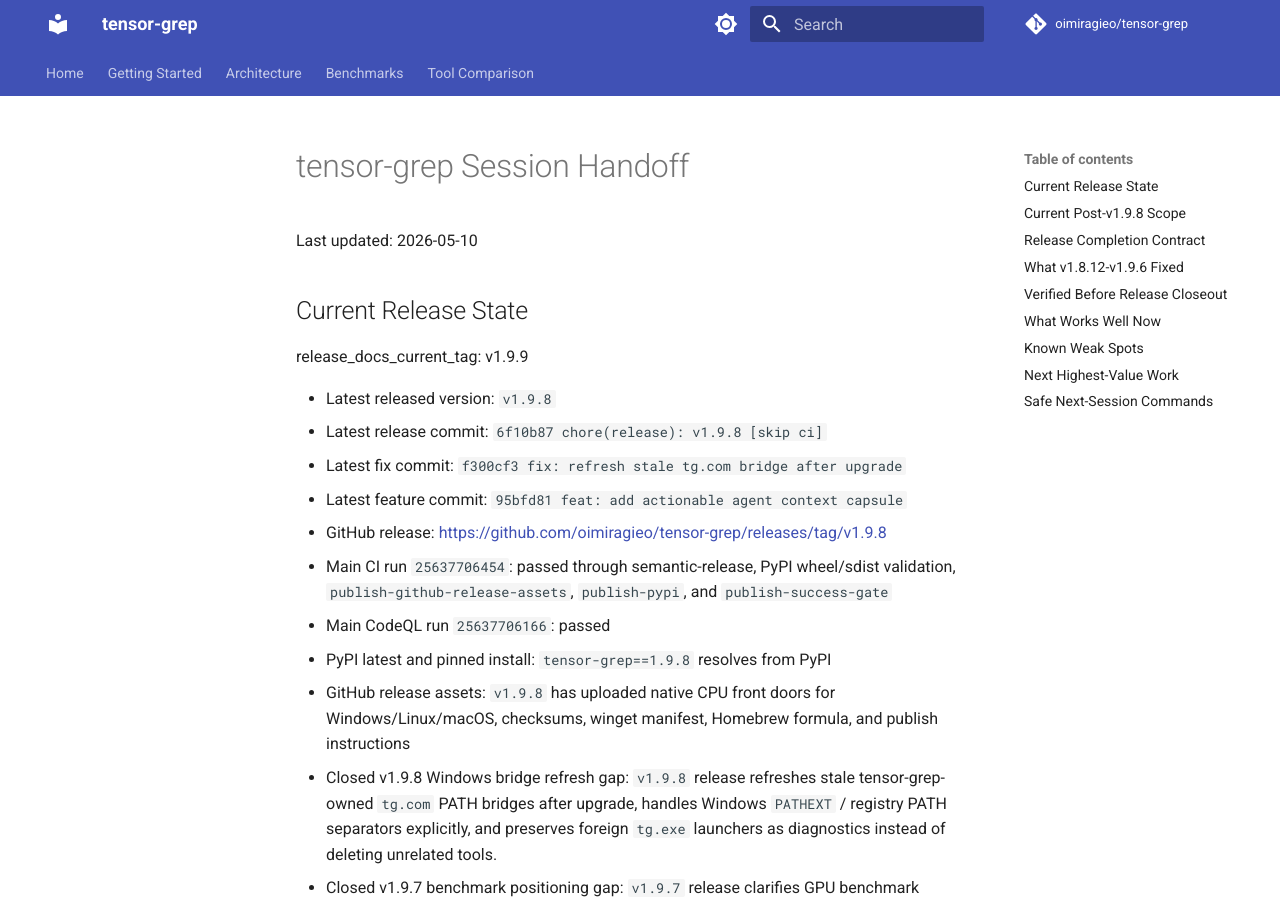
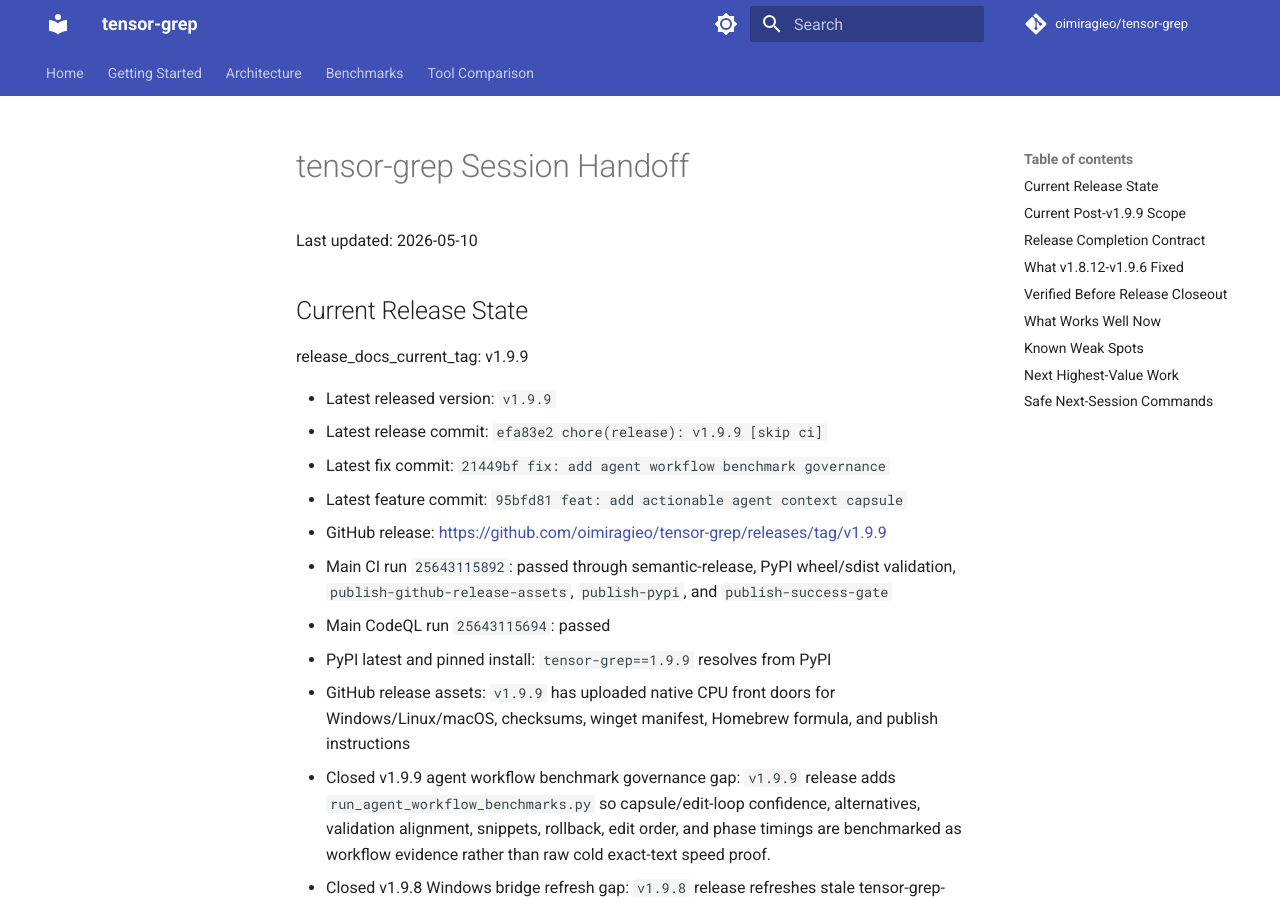
Before and after one commit to oimiragieo/tensor-grep, an MkDocs documentation site: the page built from docs/SESSION_HANDOFF.md, in a window 1280 px wide and 900 px high. Built offline with MkDocs 1.6.1 and Material for MkDocs 9.7.7, drawn with Linux system fonts in a browser that asks for light colours; comment, search, counter and statistics services are not loaded; some of the changed text lies outside the part shown.

Commit message:
fix: harden v1.9.9 dogfood followups

```diff
--- a/docs/SESSION_HANDOFF.md
+++ b/docs/SESSION_HANDOFF.md
@@ -6,15 +6,16 @@
 
 release_docs_current_tag: v1.9.9
 
-- Latest released version: `v1.9.8`
-- Latest release commit: `6f10b87 chore(release): v1.9.8 [skip ci]`
-- Latest fix commit: `f300cf3 fix: refresh stale tg.com bridge after upgrade`
+- Latest released version: `v1.9.9`
+- Latest release commit: `efa83e2 chore(release): v1.9.9 [skip ci]`
+- Latest fix commit: `21449bf fix: add agent workflow benchmark governance`
 - Latest feature commit: `95bfd81 feat: add actionable agent context capsule`
-- GitHub release: <https://github.com/oimiragieo/tensor-grep/releases/tag/v1.9.8>
-- Main CI run `25637706454`: passed through semantic-release, PyPI wheel/sdist validation, `publish-github-release-assets`, `publish-pypi`, and `publish-success-gate`
-- Main CodeQL run `25637706166`: passed
-- PyPI latest and pinned install: `tensor-grep==1.9.8` resolves from PyPI
-- GitHub release assets: `v1.9.8` has uploaded native CPU front doors for Windows/Linux/macOS, checksums, winget manifest, Homebrew formula, and publish instructions
+- GitHub release: <https://github.com/oimiragieo/tensor-grep/releases/tag/v1.9.9>
+- Main CI run `25643115892`: passed through semantic-release, PyPI wheel/sdist validation, `publish-github-release-assets`, `publish-pypi`, and `publish-success-gate`
+- Main CodeQL run `25643115694`: passed
+- PyPI latest and pinned install: `tensor-grep==1.9.9` resolves from PyPI
+- GitHub release assets: `v1.9.9` has uploaded native CPU front doors for Windows/Linux/macOS, checksums, winget manifest, Homebrew formula, and publish instructions
+- Closed v1.9.9 agent workflow benchmark governance gap: `v1.9.9` release adds `run_agent_workflow_benchmarks.py` so capsule/edit-loop confidence, alternatives, validation alignment, snippets, rollback, edit order, and phase timings are benchmarked as workflow evidence rather than raw cold exact-text speed proof.
 - Closed v1.9.8 Windows bridge refresh gap: `v1.9.8` release refreshes stale tensor-grep-owned `tg.com` PATH bridges after upgrade, handles Windows `PATHEXT` / registry PATH separators explicitly, and preserves foreign `tg.exe` launchers as diagnostics instead of deleting unrelated tools.
 - Closed v1.9.7 benchmark positioning gap: `v1.9.7` release clarifies GPU benchmark promotion gates by separating Python GPU scale rows that are unsupported for native CUDA promotion from native CUDA correctness-pass/speed-fail rows, keeps GPU no-crossover evidence explicit, and keeps cold exact-text positioning honest with `rg` as the baseline.
 - Closed v1.9.6 dogfood blocker gap: `v1.9.6` updates the docs/governance release proof, makes directory-level `$file` / `{file}` validation run once per edited file, refreshes NVIDIA GPU install/release paths to CUDA 12.8 / `cu128` for RTX 5070 / Blackwell compatibility, keeps AMD Windows on CPU fallback, expands help diagnostics, and keeps foreign first-PATH `tg` launchers explicit without deleting unrelated tools.
@@ -29,7 +30,7 @@
 - Prior public launcher and agent contract gaps: `v1.8.31` puts the managed native front-door directory ahead of compatibility shim directories on Windows User PATH for fresh shells, exposes top-level `validation_commands` on both `context-render` and `edit-plan` JSON, keeps default `classify` deterministic/local unless `TENSOR_GREP_CLASSIFY_PROVIDER=cybert` opts into CyBERT/Triton, and extends GPU benchmark scale/correctness gates to 1GB/5GB rows.
 - Prior Windows `.cmd` quoted-pattern gap: `v1.8.30` preserves quoted multi-word no-match patterns from `cmd.exe`, direct `tg.cmd`, and Python `subprocess.run([...])` instead of splitting them into shorter false-positive searches plus bogus paths.
 - Prior native-front-door CLI parity gap: `v1.8.29` accepts or intentionally sidecar-routes `tg search --files`, `tg search --multiline` / `-U`, `tg search --null`, `tg run -r`, and `tg classify --format json`; `classify` falls back before expensive provider/model setup when unavailable; and the GPU benchmark harness treats no-match as a valid comparator outcome.
-- Public `v1.9.8` dogfood: direct `C:\Users\oimir\.tensor-grep\bin\tg.exe --version` reports `tg 1.9.8`; PyPI latest and pinned public install resolve `tensor-grep==1.9.8`; `uvx --from tensor-grep==1.9.8 tg --version` reports `tensor-grep 1.9.8`; `tg update` from `1.9.7` installed sidecar `1.9.8` and refreshed the managed native front door; invoking the released `1.9.8` updater refreshed the tensor-grep-owned `tg.com` bridge so fresh `cmd` and unprofiled `pwsh` report `tg 1.9.8`; `tg doctor --json` reports matching native/front-door versions while leaving the unrelated Together CLI `tg.exe` as a separate candidate.
+- Public `v1.9.9` dogfood: direct `C:\Users\oimir\.tensor-grep\bin\tg.exe --version` reports `tg 1.9.9`; PyPI latest and pinned public install resolve `tensor-grep==1.9.9`; `uvx --from tensor-grep==1.9.9 tg --version` reports `tensor-grep 1.9.9`; `tg update` from `1.9.8` installed sidecar `1.9.9` and refreshed the managed native front door; fresh `cmd`, unprofiled `pwsh`, and direct managed native report `tg 1.9.9`.
 - Prior public update dogfood: `tg update` from `v1.9.3` initially hit PyPI propagation lag, then installed sidecar `tensor-grep==1.9.4`, refreshed `~/.tensor-grep/bin/tg.exe`, and verified `tg 1.9.4`. `tg --version`, `cmd /c tg --version`, `pwsh -NoProfile -Command "tg --version"`, WSL `tg --version`, Git Bash `tg --version`, and direct `C:\Users\oimir\.tensor-grep\bin\tg.exe --version` reported `tg 1.9.4`.
 - Prior public installer dogfood: rerunning `scripts/install.ps1` for `v1.8.31` put `C:\Users\oimir\.tensor-grep\bin` ahead of compatibility shim directories on User PATH. A simulated fresh shell resolves `C:\Users\oimir\.tensor-grep\bin\tg.exe` before `C:\Users\oimir\bin\tg.cmd`.
 - Prior public doctor dogfood: `tg doctor --json` reported `version = 1.9.4`, `rust_binary_version_status = matches`, `search_acceleration_backend = standalone-native-tg`, `path_tg_first_launcher_kind = cmd-shim`, `fresh_shell_path_tg_first_launcher_kind = managed-native`, `fresh_shell_path_tg_first_version_matches = true`, and `path_tg_launcher_warning` when the current process still resolves the compatibility shim before the managed native front door.
@@ -44,13 +45,13 @@
 - Fast agent-readiness dogfood before PR #72: `python scripts/agent_readiness.py --output artifacts/agent_readiness_launcher_observability.json` passed all checks, including public version probes, `public-windows-launcher-quoted-patterns`, repo doctor, context consistency, deterministic rg parity edges, generated-root guardrails, AST smoke, MCP context-render smoke, and docs claim hygiene.
 - Repo-dev dogfood: stale in-tree standalone binaries remain skipped unless explicitly pinned with `TG_NATIVE_TG_BINARY` or `TG_MCP_TG_BINARY`.
 
-## Current Post-v1.9.8 Scope
+## Current Post-v1.9.9 Scope
 
-Current release branch is closed. Use a new branch from `origin/main` for follow-up work. The latest fix release is `f300cf3 fix: refresh stale tg.com bridge after upgrade`; main CI run `25637706454`, CodeQL run `25637706166` passed, and semantic-release released `v1.9.8`.
+Current release branch is closed. Use a new branch from `origin/main` for follow-up work. The latest fix release is `21449bf fix: add agent workflow benchmark governance`; main CI run `25643115892`, CodeQL run `25643115694` passed, and semantic-release released `v1.9.9`.
 
-The public Windows `.cmd` bridge quoted multi-word no-match follow-up shipped in `v1.8.30`. The Windows native-first PATH, agent JSON validation-command, local default classify, and GPU scale benchmark follow-ups shipped in `v1.8.31`. The launcher-route observability and benchmark launcher-attribution follow-up shipped in `v1.8.32`. The explicit GPU probe scoping and benchmark launcher warning follow-up shipped in `v1.8.33`. The Actionable Context Capsule v1 shipped in `v1.9.0`; mixed-language capsule trust alignment and GPU recommendation hygiene shipped in `v1.9.1`; edit JSON/rollback safety shipped in `v1.9.2`; explicit Python ranking and quoted validation commands shipped in `v1.9.3`; docs-governance and validation placeholders shipped in `v1.9.4`; native CUDA gate hardening, capsule alternatives, help diagnostics, and foreign launcher diagnostics shipped in `v1.9.5`; directory validation, CUDA 12.8 install paths, help coverage, and release-proof governance shipped in `v1.9.6`; GPU benchmark promotion-gate taxonomy and cold-search positioning shipped in `v1.9.7`; and stale tensor-grep-owned `tg.com` bridge refresh after upgrade shipped in `v1.9.8`.
+The public Windows `.cmd` bridge quoted multi-word no-match follow-up shipped in `v1.8.30`. The Windows native-first PATH, agent JSON validation-command, local default classify, and GPU scale benchmark follow-ups shipped in `v1.8.31`. The launcher-route observability and benchmark launcher-attribution follow-up shipped in `v1.8.32`. The explicit GPU probe scoping and benchmark launcher warning follow-up shipped in `v1.8.33`. The Actionable Context Capsule v1 shipped in `v1.9.0`; mixed-language capsule trust alignment and GPU recommendation hygiene shipped in `v1.9.1`; edit JSON/rollback safety shipped in `v1.9.2`; explicit Python ranking and quoted validation commands shipped in `v1.9.3`; docs-governance and validation placeholders shipped in `v1.9.4`; native CUDA gate hardening, capsule alternatives, help diagnostics, and foreign launcher diagnostics shipped in `v1.9.5`; directory validation, CUDA 12.8 install paths, help coverage, and release-proof governance shipped in `v1.9.6`; GPU benchmark promotion-gate taxonomy and cold-search positioning shipped in `v1.9.7`; stale tensor-grep-owned `tg.com` bridge refresh after upgrade shipped in `v1.9.8`; and agent workflow benchmark governance shipped in `v1.9.9`.
 
-Active post-`v1.9.8` implementation scope:
+Active post-`v1.9.9` implementation scope:
 
 - Continue hardening `tg agent` / Actionable Context Capsule ranking for ambiguous multi-language intent, token economy, follow-up reads, call-site evidence, and workflow benchmarks without changing raw `--format rg`, `--json`, or `--ndjson` semantics.
 - Keep edit validation command parsing and `$file` / `{file}` placeholder substitution argv-safe for quoted Windows paths with spaces.
--- a/docs/examples/rulesets.json
+++ b/docs/examples/rulesets.json
@@ -20,7 +20,7 @@
     },
     {
       "name": "secrets-basic",
-      "description": "Preview rules for obvious hardcoded secret assignments.",
+      "description": "Preview rules for obvious hardcoded secret assignments and provider tokens.",
       "category": "security",
       "status": "preview",
       "default_language": "python",
@@ -30,7 +30,7 @@
         "rust",
         "typescript"
       ],
-      "rule_count": 12
+      "rule_count": 16
     },
     {
       "name": "tls-safe",
```
Also changed, not shown: AGENTS.md (+10 -9 lines), README.md (+16 -10 lines), SKILL.md (+9 -8 lines), docs/CONTINUATION_PLAN.md (+8 -8 lines), docs/CONTRACTS.md (+1 -1 lines), 5 other files.
